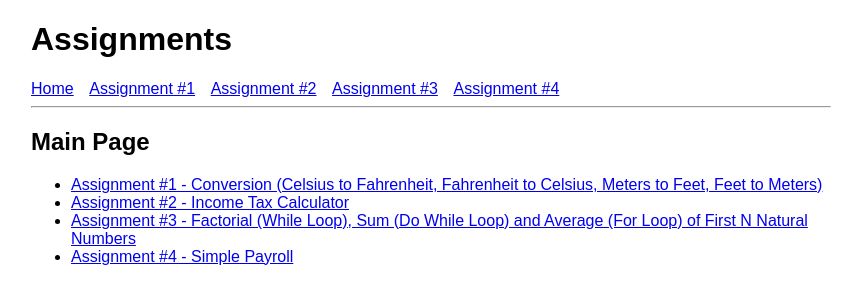
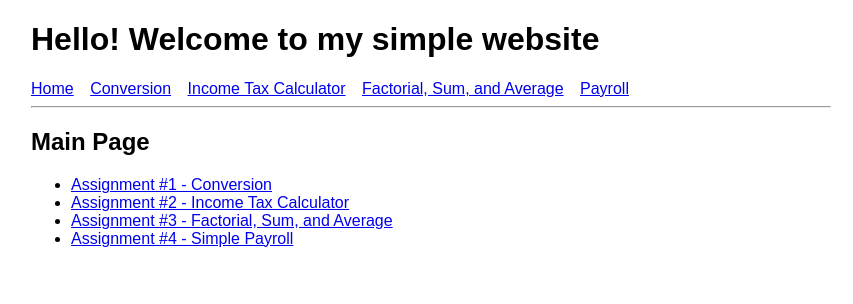
Before and after one commit to pgavilanes/GavilanesITC, a plain HTML site: page index.html in a window 1280 px wide. Shown: the whole page, without its empty margins (209-1062 px from the left). Drawn offline with Linux system fonts and the light colour scheme.

Commit message:
Update title and headings in index.html

```diff
--- a/index.html
+++ b/index.html
@@ -4,7 +4,7 @@
 <head>
   <meta charset="UTF-8">
   <meta name="viewport" content="width=device-width, initial-scale=1">
-  <title>Hello! Welcome to my simple website</title>
+  <title>ITC basic website project</title>
   <style>
     body {
       font-family: Arial, sans-serif;
@@ -52,13 +52,13 @@
 
 <body>
 
-  <h1>Assignments</h1>
+  <h1>Hello! Welcome to my simple website</h1>
   <nav>
     <a href="#home">Home</a>
-    <a href="#a1">Assignment #1</a>
-    <a href="#a2">Assignment #2</a>
-    <a href="#a3">Assignment #3</a>
-    <a href="#a4">Assignment #4</a>
+    <a href="#a1">Conversion</a>
+    <a href="#a2">Income Tax Calculator</a>
+    <a href="#a3">Factorial, Sum, and Average</a>
+    <a href="#a4">Payroll</a>
   </nav>
   <hr>
 
@@ -66,11 +66,9 @@
   <div id="home" class="page">
     <h2>Main Page</h2>
     <ul>
-      <li><a href="#a1">Assignment #1 - Conversion (Celsius to Fahrenheit, Fahrenheit to Celsius, Meters to Feet, Feet
-          to Meters)</a></li>
+      <li><a href="#a1">Assignment #1 - Conversion</a></li>
       <li><a href="#a2">Assignment #2 - Income Tax Calculator</a></li>
-      <li><a href="#a3">Assignment #3 - Factorial (While Loop), Sum (Do While Loop) and Average (For Loop) of First N
-          Natural Numbers</a></li>
+      <li><a href="#a3">Assignment #3 - Factorial, Sum, and Average</a></li>
       <li><a href="#a4">Assignment #4 - Simple Payroll</a></li>
     </ul>
   </div>
@@ -175,7 +173,6 @@
   </div>
 
   <script>
-    /* ---------- Navigation ---------- */
     function showPage() {
       var id = location.hash.replace("#", "") || "home";
       var pages = document.querySelectorAll(".page");
@@ -194,7 +191,6 @@
       return n.toLocaleString("en-PH", { minimumFractionDigits: 2, maximumFractionDigits: 2 });
     }
 
-    /* ---------- Assignment 1 ---------- */
     function convert() {
       var v = parseFloat(document.getElementById("convValue").value);
       var type = document.getElementById("convType").value;
@@ -209,7 +205,6 @@
       }
     }
 
-    /* ---------- Assignment 2 ---------- */
     function computeTax() {
       var income = parseFloat(document.getElementById("taxIncome").value);
       var out = document.getElementById("taxResult");
@@ -224,13 +219,11 @@
       out.textContent = "Income Tax: P" + fmt(tax);
     }
 
-    /* ---------- Assignment 3 ---------- */
     function computeN() {
       var n = parseInt(document.getElementById("nValue").value, 10);
       var out = document.getElementById("nResult");
       if (isNaN(n) || n < 1) { out.textContent = "Please enter a natural number (1 or greater)."; return; }
 
-      // Factorial - while loop (BigInt so large N stays exact)
       var fact = 1n;
       var i = 1;
       while (i <= n) {
@@ -238,7 +231,6 @@
         i++;
       }
 
-      // Sum - do while loop
       var sum = 0;
       var j = 1;
       do {
@@ -246,7 +238,6 @@
         j++;
       } while (j <= n);
 
-      // Average - for loop
       var total = 0;
       for (var k = 1; k <= n; k++) {
         total += k;
@@ -258,7 +249,6 @@
         "<br>Average of first " + n + " natural numbers = " + avg;
     }
 
-    /* ---------- Assignment 4 ---------- */
     var payroll = [];
 
     function renderPayroll() {
```
